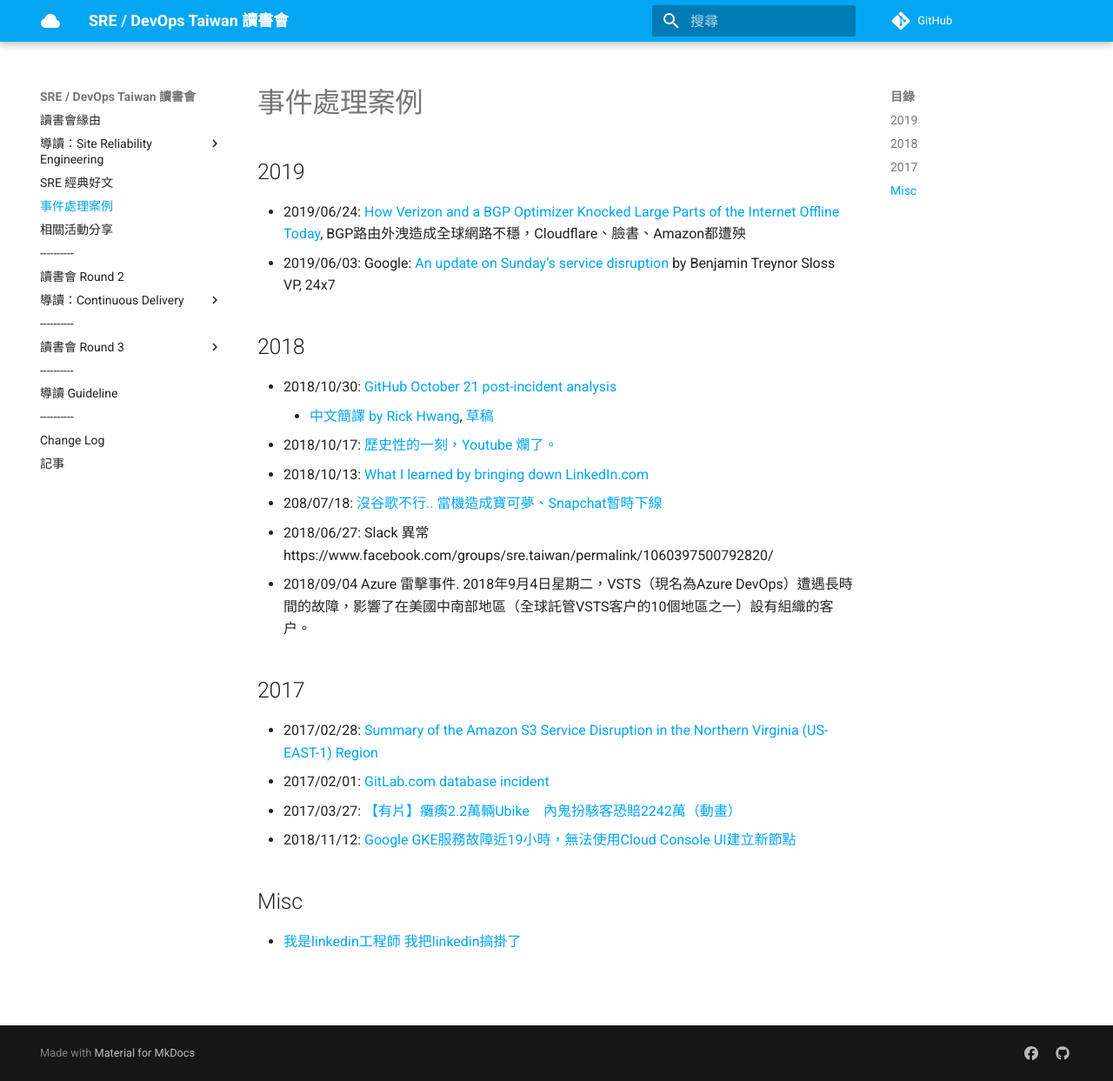
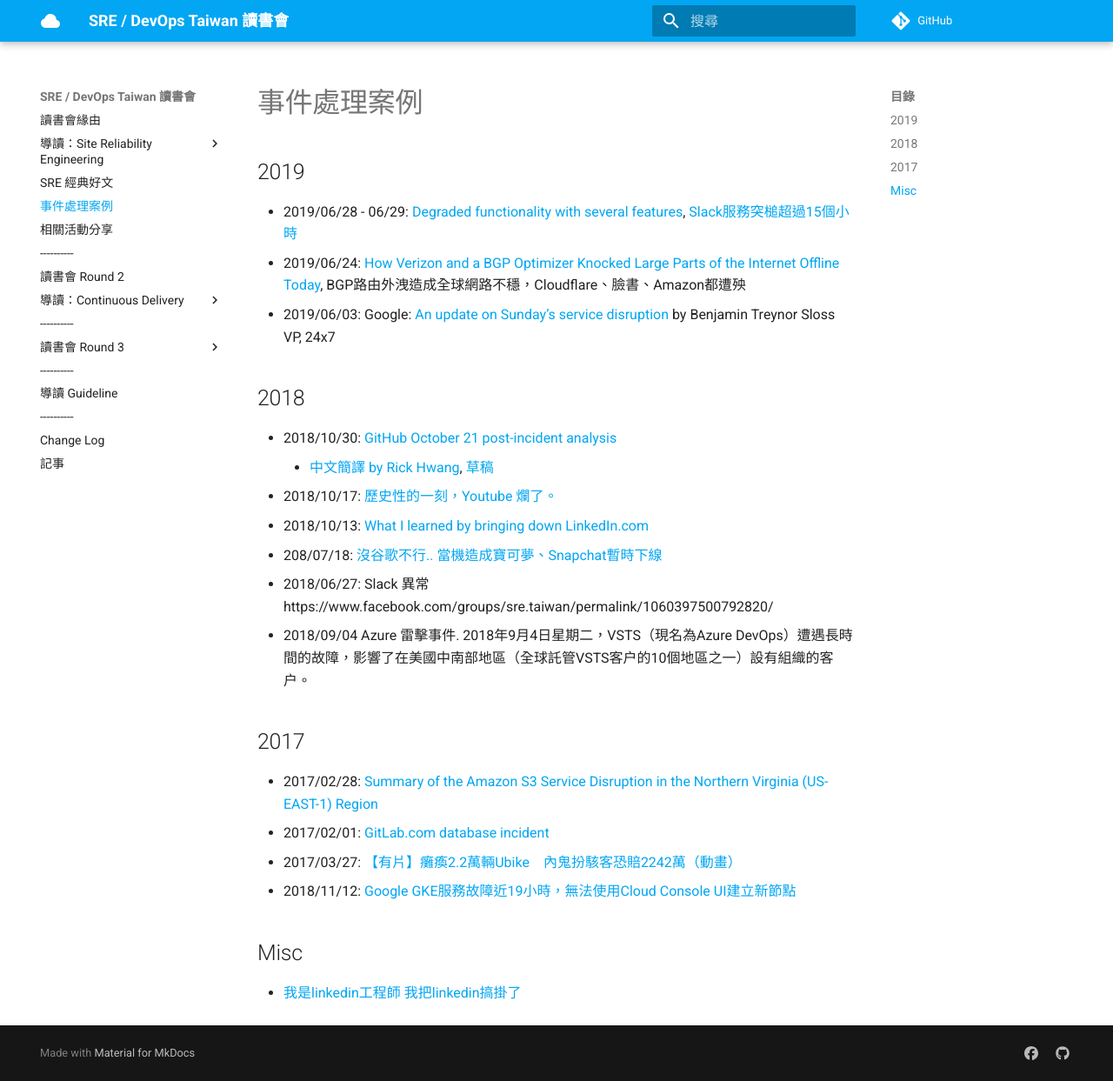
Before and after one commit to cross-community/study-area-docs, an MkDocs documentation site: the page built from docs/Incidents.md, in a window 1280 px wide and 1243 px high. Shown: the whole window at 87% size. Built offline with MkDocs 1.6.1 and Material for MkDocs 9.7.7, drawn with Linux system fonts in a browser that asks for light colours; comment, search, counter and statistics services are not loaded.

Commit message:
update on 20190701-2258, comment:

```diff
--- a/docs/Incidents.md
+++ b/docs/Incidents.md
@@ -2,6 +2,7 @@
 
 ## 2019
 
+* 2019/06/28 - 06/29: [Degraded functionality with several features](https://status.slack.com/2019-06/9f63d8e30ee85f46), [Slack服務突槌超過15個小時](https://www.ithome.com.tw/news/131557)
 * 2019/06/24: [How Verizon and a BGP Optimizer Knocked Large Parts of the Internet Offline Today](https://blog.cloudflare.com/how-verizon-and-a-bgp-optimizer-knocked-large-parts-of-the-internet-offline-today/), BGP路由外洩造成全球網路不穩，Cloudflare、臉書、Amazon都遭殃[](https://www.ithome.com.tw/news/131459)
 * 2019/06/03: Google: [An update on Sunday’s service disruption](https://cloud.google.com/blog/topics/inside-google-cloud/an-update-on-sundays-service-disruption) by Benjamin Treynor Sloss
 VP, 24x7
```
